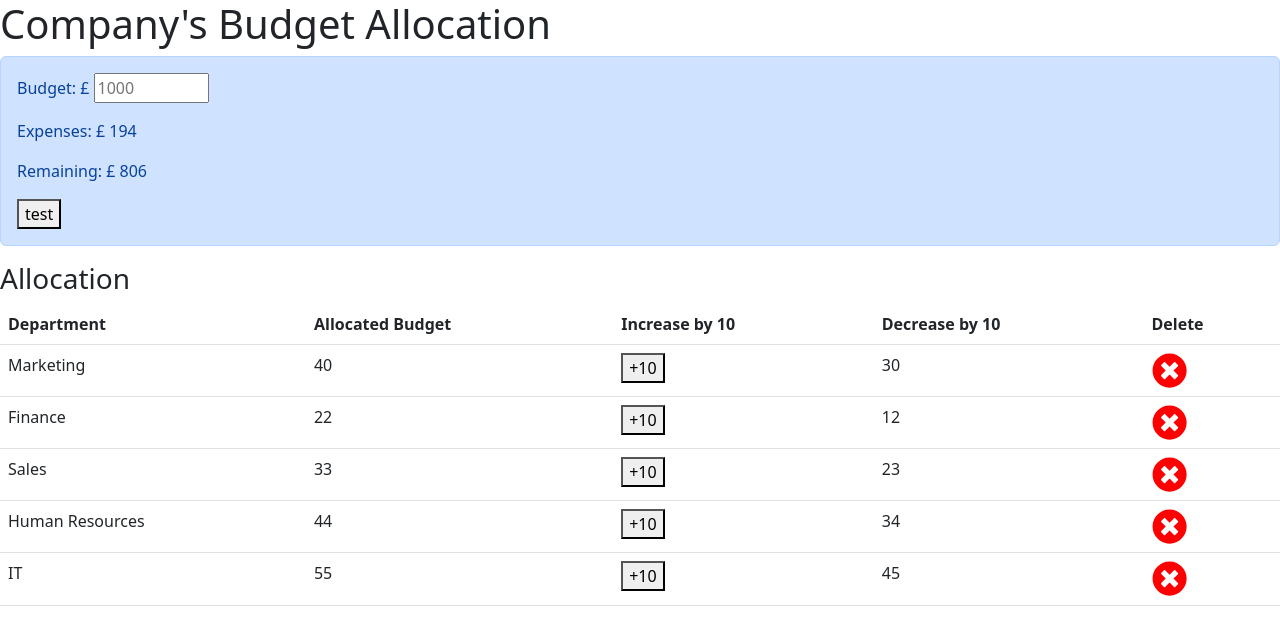
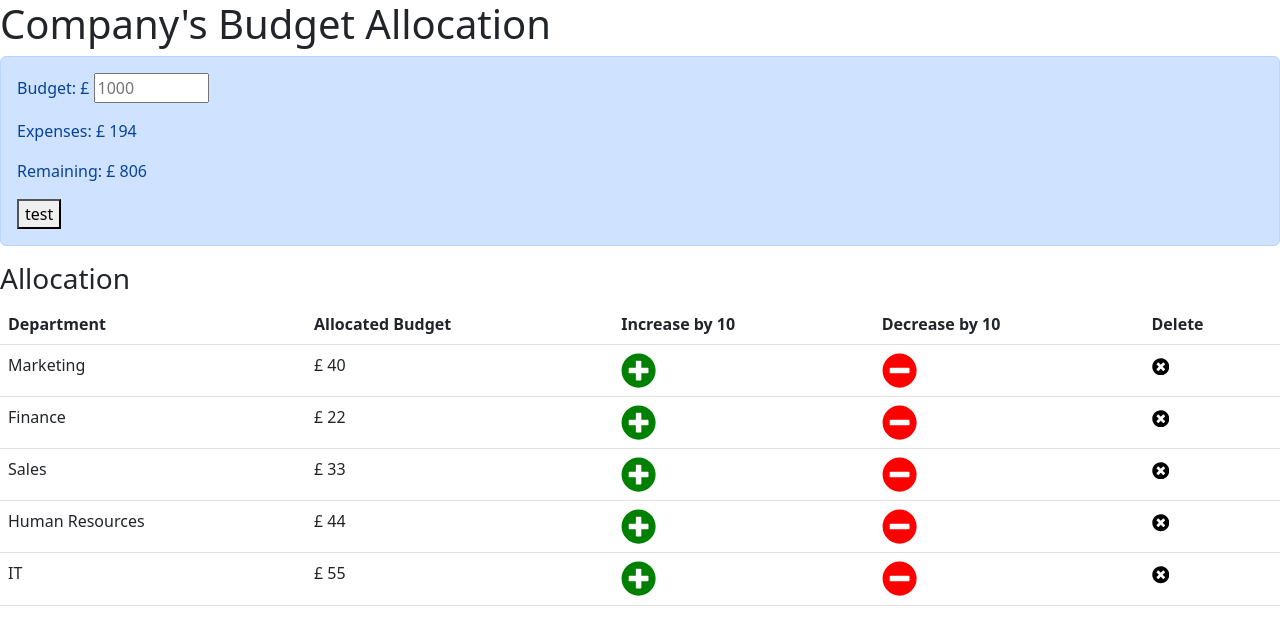
Before and after one commit to mathorin/budget-allocation, a React (Create React App) app: page / in a window 1280 px wide. Shown: the top 634 px of the page. Built offline with nearby package versions, Linux system fonts and the light colour scheme.

Commit message:
Update BudgetItem.js

```diff
--- a/src/components/BudgetItem.js
+++ b/src/components/BudgetItem.js
@@ -1,13 +1,13 @@
 import React, { useContext } from 'react';
 import { AppContext } from '../context/AppContext';
-import { FaTimesCircle } from 'react-icons/fa';
+import { FaTimesCircle, FaMinusCircle, FaPlusCircle } from 'react-icons/fa';
 
 const BudgetItem = (props) => {
     const { dispatch, Location} = useContext(AppContext);
 
     const handleDeleteItem = () => {
         const item = {
-            name: props.department,
+            name: props.name,
         };
 
         dispatch({
@@ -26,17 +26,24 @@ const BudgetItem = (props) => {
         })
     }
 
-
-
+    const handleReduceTen = () => {
+        const item = {
+            name: props.name,
+        }
+        dispatch({
+            type: 'RED_ALLOC',
+            payload: props,
+        })
+    }
 
 
     return (
         <tr>
         <td>{props.name}</td>
-        <td>{props.budgetAlloc}</td>
-        <td>{<button onClick={handleAddTen}>+10</button>}</td>
-        <td>{props.budgetAlloc - 10}</td>
-        <td><FaTimesCircle size='2.2em' color="red" onClick={handleDeleteItem}></FaTimesCircle></td>
+        <td>{Location} {props.budgetAlloc}</td>
+        <td>{<FaPlusCircle size ='2.2em' color="green" onClick={handleAddTen}></FaPlusCircle>}</td>
+        <td>{<FaMinusCircle size='2.2em' color="red" onClick={handleReduceTen}></FaMinusCircle>}</td>
+        <td><FaTimesCircle size='1.1em' color="black" onClick={handleDeleteItem}></FaTimesCircle></td>
         </tr>
     );
 };
```
